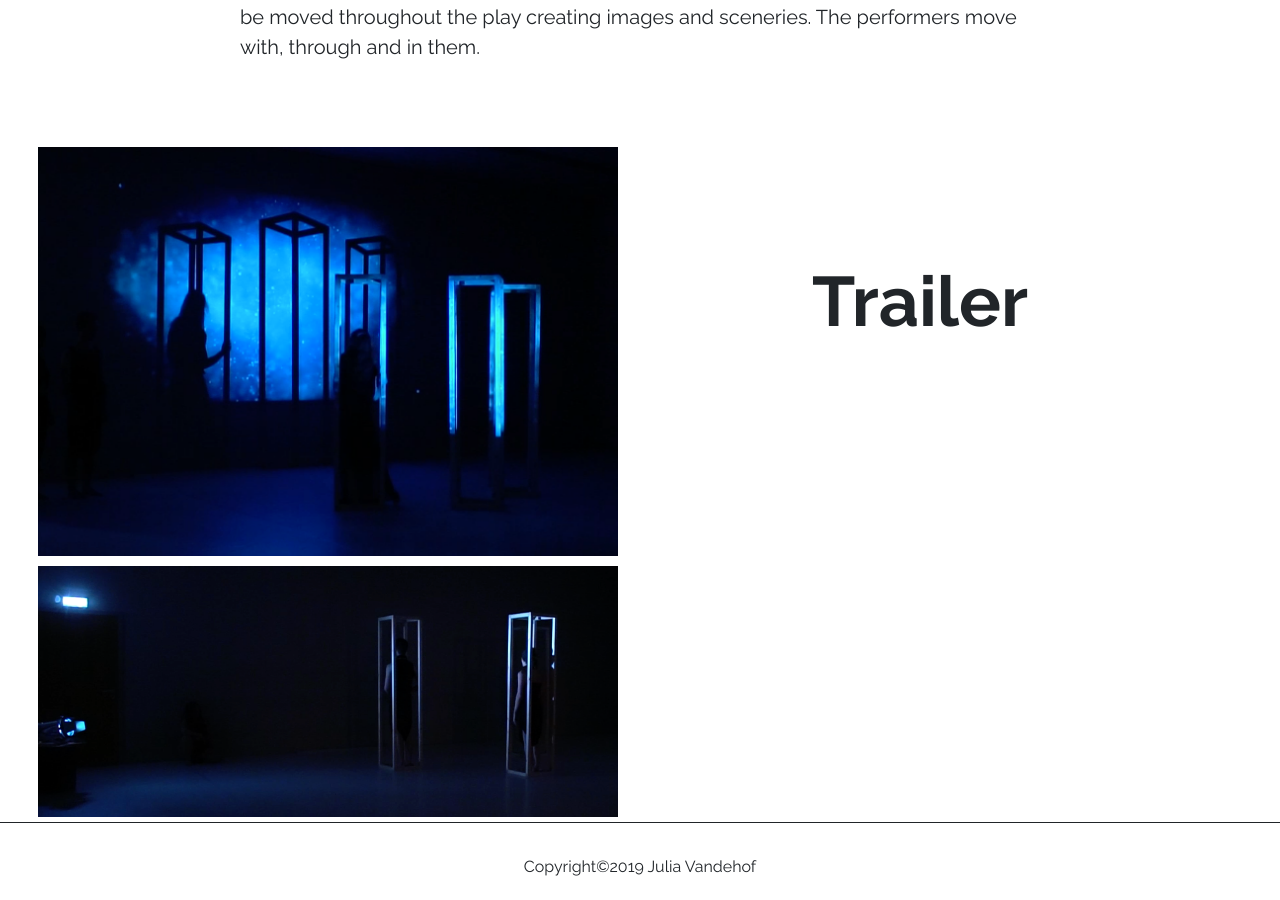
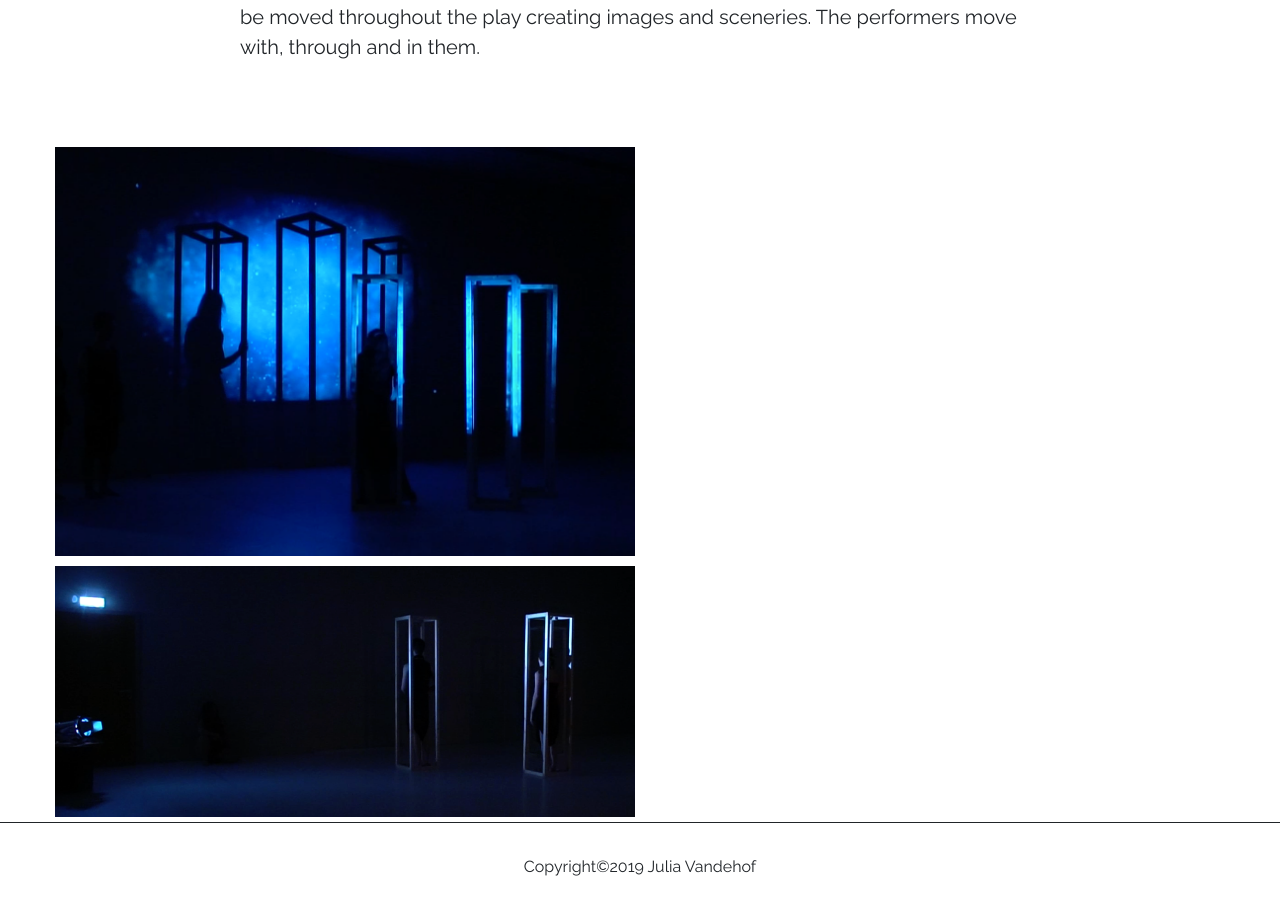
Before and after one commit to matteocarpi/julia, a Jekyll site: the page built from _posts/2019-03-04-persephone-dancing-with-the-shadows.markdown, in a window 1280 px wide and 900 px high, scrolled down 1564 px. Built offline with Jekyll 4.4.1, drawn with Linux system fonts in a browser that asks for light colours.

Commit message:
if condition in post loop

```diff
--- a/_layouts/post.html
+++ b/_layouts/post.html
@@ -29,8 +29,10 @@
       <div class="documentation">
 
         <div class="trailer">
-          <h2>Trailer</h2>
-          <iframe width="560" height="315" src="{{ page.youtube_link }}" frameborder="0" allow="accelerometer; autoplay; encrypted-media; gyroscope; picture-in-picture" allowfullscreen></iframe>
+          {% if page.youtube_link != '' %}
+            <h2>Trailer</h2>
+            <iframe width="560" height="315" src="{{ page.youtube_link }}" frameborder="0" allow="accelerometer; autoplay; encrypted-media; gyroscope; picture-in-picture" allowfullscreen></iframe>
+          {% endif %}
         </div>
 
         <div class="press">
--- a/_layouts/projects.html
+++ b/_layouts/projects.html
@@ -6,6 +6,7 @@
 </div>
 <div class="current-work">
 {% for post in site.posts %}
+  {% if post.only_current == false %}
     <div class="current-item">
       <div class="current-title-wrap">
         <h2 class="current-title vertical-left">{{ post.title }}</h2>
@@ -20,6 +21,6 @@
 
       </div>
     </div>
-
+  {% endif %}
 {% endfor %}
 </div>
```
Also changed, not shown: _posts/2019-03-05-die-löwen-sind-den-schmetterlineen-nicht-lästig.md (+1 -0 lines).
